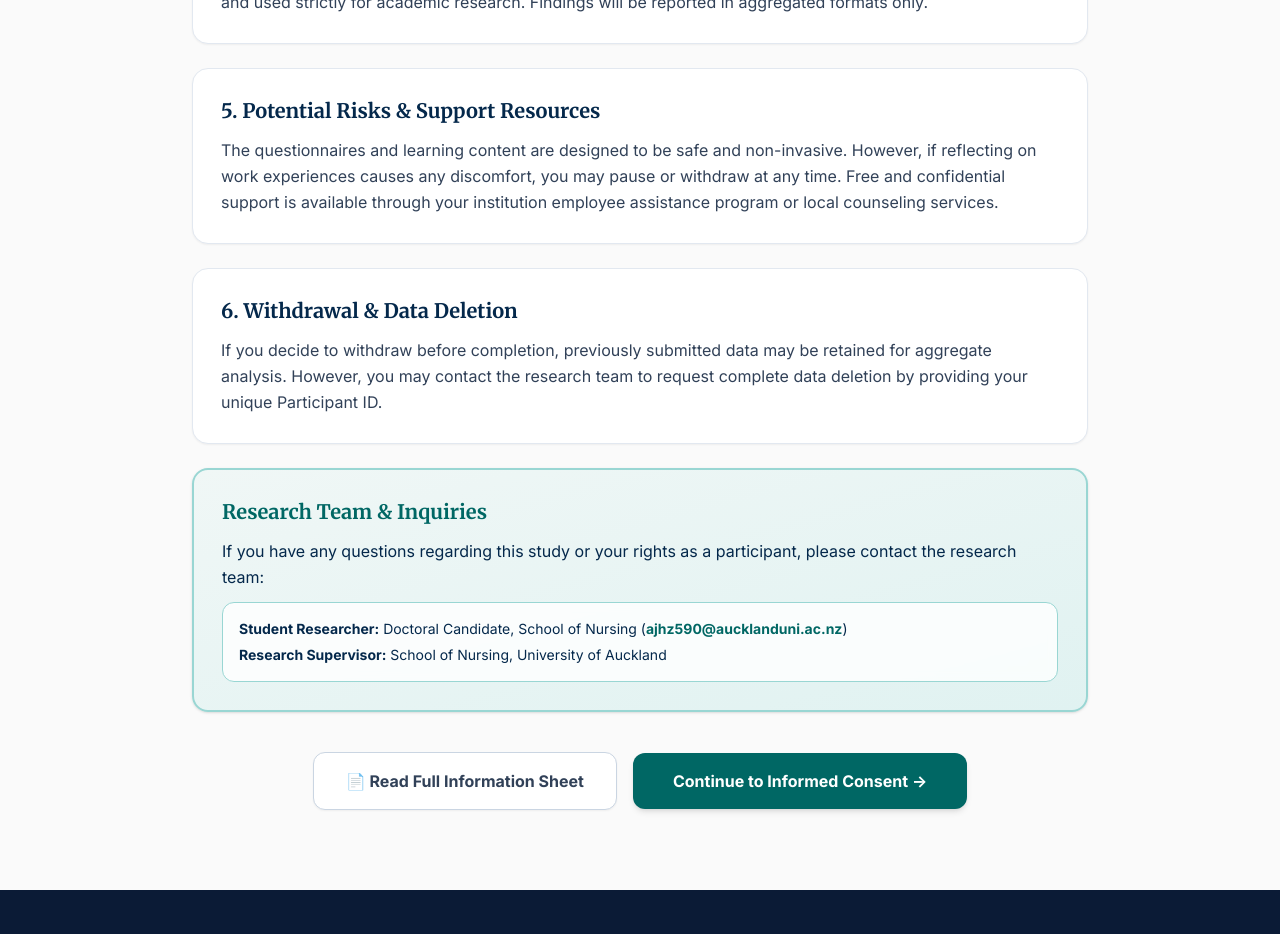
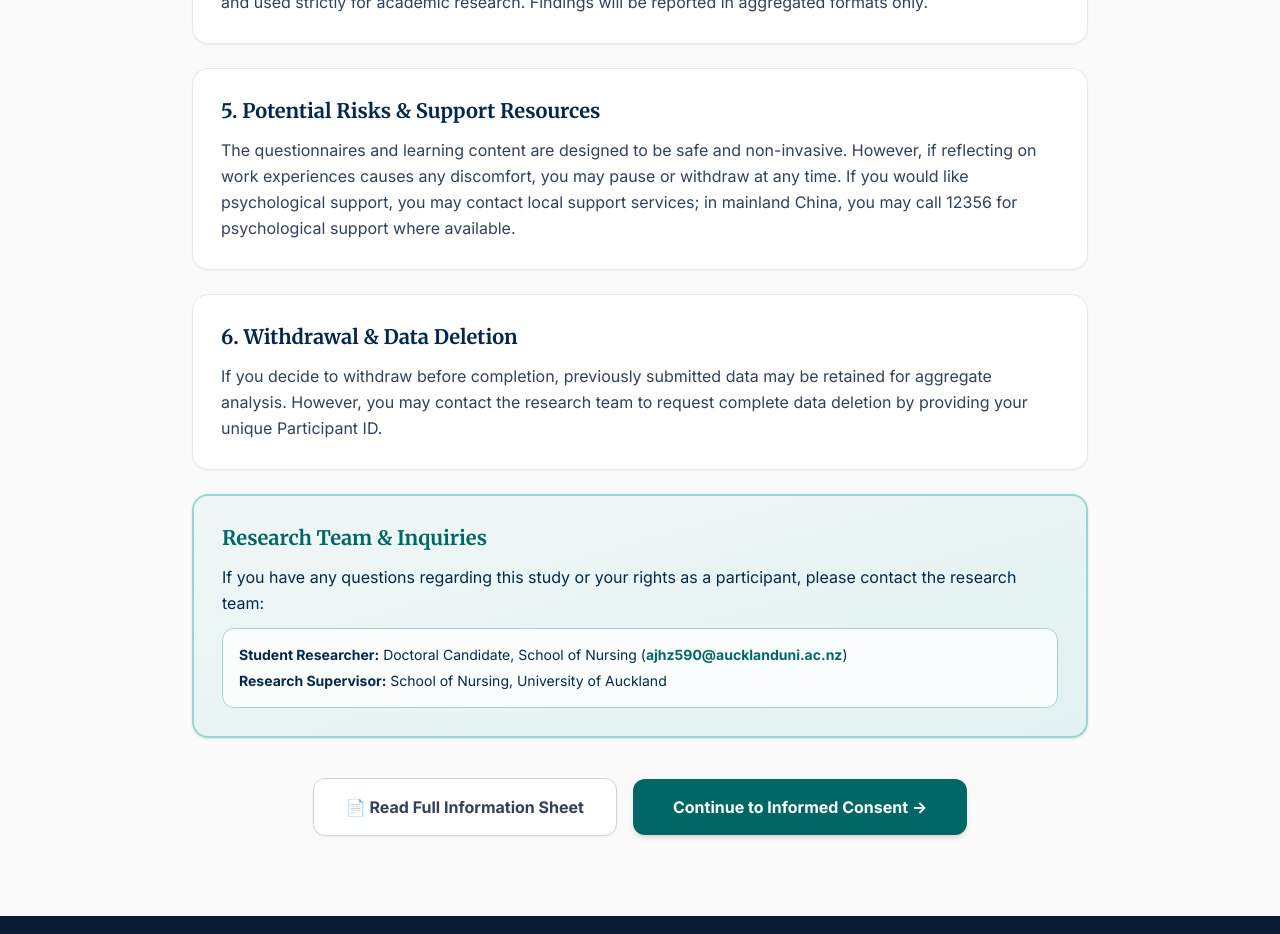
Before and after one commit to ethanranxu/Growth-Mindset, a Next.js app: page /information in a window 1280 px wide. Shown: the part 1300-2234 px from the top of the page. Built offline with nearby package versions, Linux system fonts and the light colour scheme.

Commit message:
chore: update psychological support resources to local services and hotline 12356

```diff
--- a/src/app/debrief/page.js
+++ b/src/app/debrief/page.js
@@ -133,7 +133,7 @@ export default function DebriefPage() {
               <div className="bg-slate-50 p-4 rounded-xl border border-slate-200 text-sm text-slate-700 space-y-2">
                 <div className="flex items-start gap-2">
                   <span className="text-[#006764] font-bold">•</span>
-                  <span><strong>Hospital Counseling Services:</strong> Contact your institution&apos;s Employee Assistance Program (EAP) or staff psychological counseling center for confidential support.</span>
+                  <span><strong>Psychological Support:</strong> You may contact local psychological support services or call 12356 for psychological support where available.</span>
                 </div>
                 <div className="flex items-start gap-2">
                   <span className="text-[#006764] font-bold">•</span>
--- a/src/app/information/page.js
+++ b/src/app/information/page.js
@@ -25,7 +25,7 @@ const sections = [
   },
   {
     title: 'Potential Risks & Support Resources',
-    content: 'The questionnaires and learning content are designed to be safe and non-invasive. However, if reflecting on work experiences causes any discomfort, you may pause or withdraw at any time. Free and confidential support is available through your institution employee assistance program or local counseling services.',
+    content: 'The questionnaires and learning content are designed to be safe and non-invasive. However, if reflecting on work experiences causes any discomfort, you may pause or withdraw at any time. If you would like psychological support, you may contact local support services; in mainland China, you may call 12356 for psychological support where available.',
   },
   {
     title: 'Withdrawal & Data Deletion',
```
